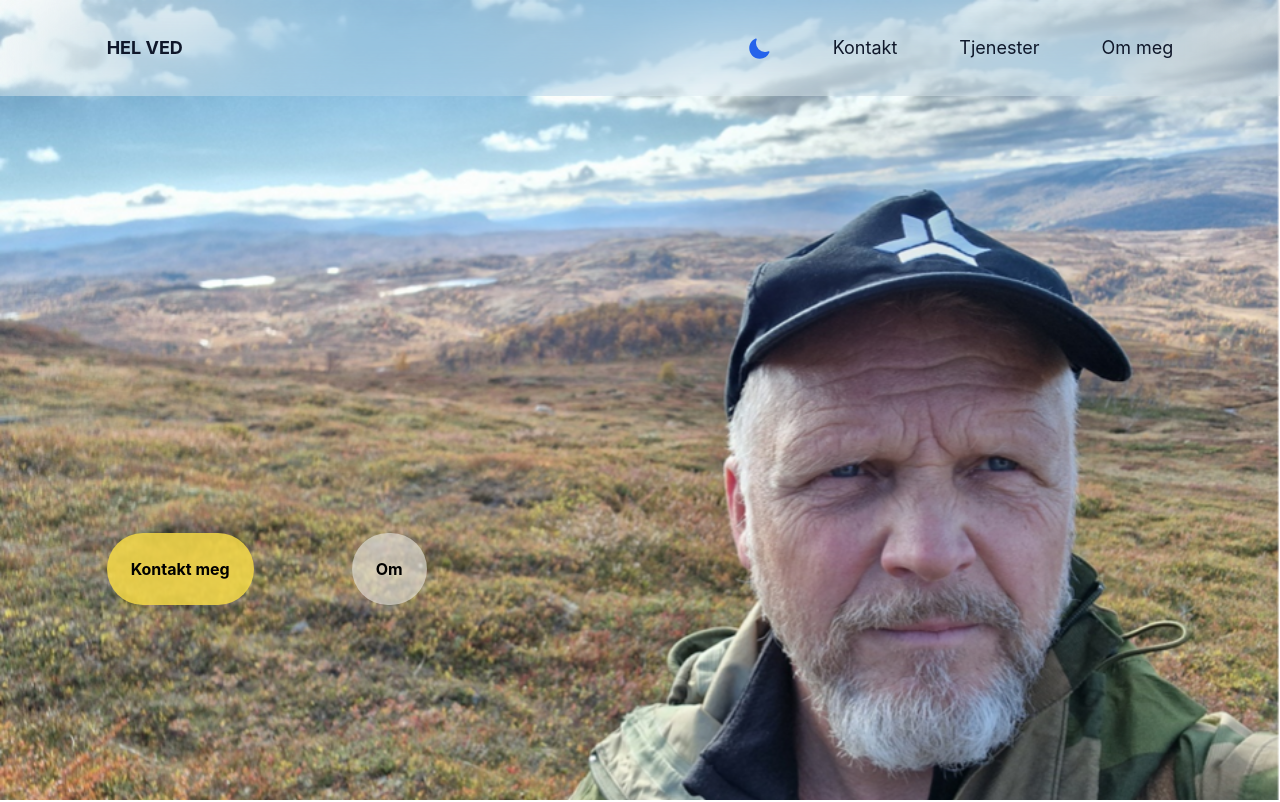
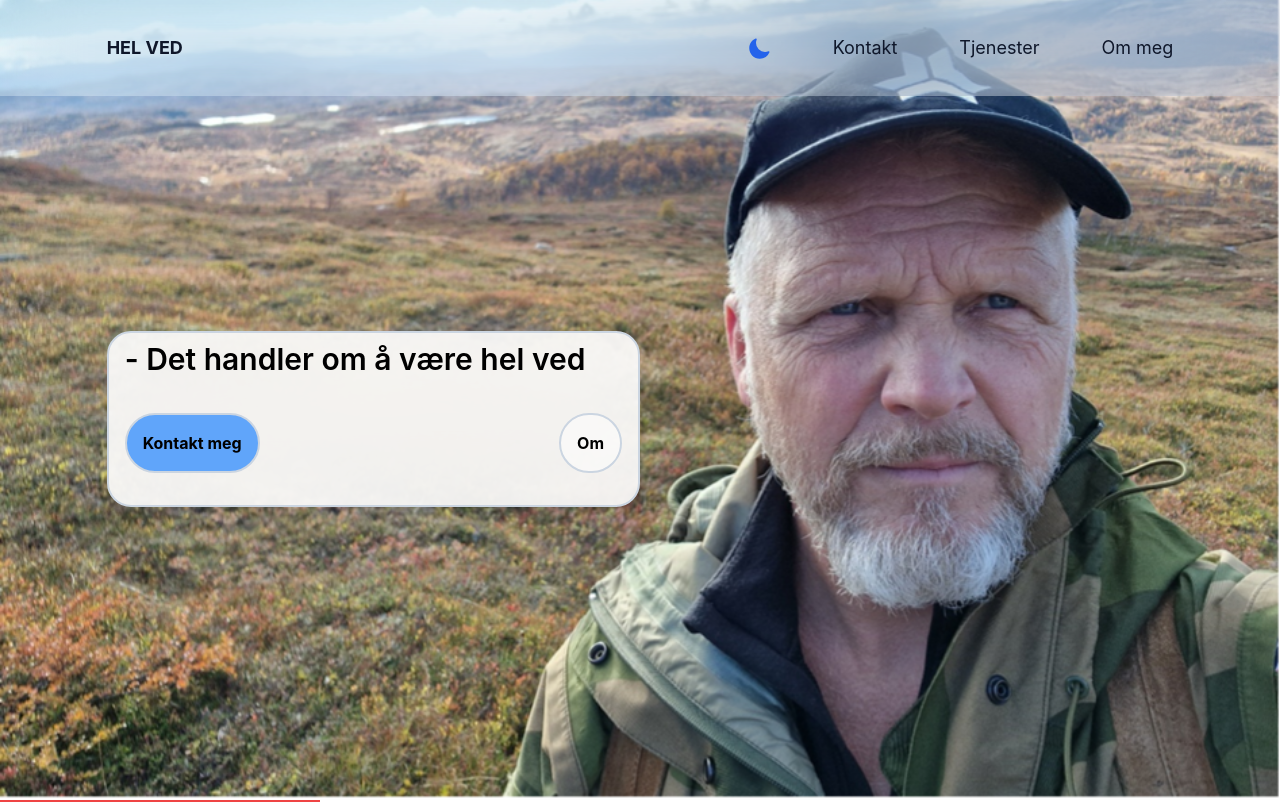
Before and after one commit to tebendheim/jancoach, a React (Vite) app: page / in a window 1280 px wide. Shown: the top 802 px of the page. Built offline with nearby package versions, Linux system fonts and the light colour scheme.

Commit message:
lagt til boks for knapper og tekst på hjemside

```diff
--- a/src/App.tsx
+++ b/src/App.tsx
@@ -20,7 +20,7 @@ function App( {}: React.HTMLAttributes<HTMLDivElement>) {
 	//const [count, setCount] = useState(0);
 
 	return (
-		<section className="grid grid-rows-4 grid-cols-12">
+		<section className="grid grid-rows-4-auto grid-cols-12">
 			<BrowserRouter>
 				<Navbar />
 				<Routes>
--- a/src/Components/Navbar.tsx
+++ b/src/Components/Navbar.tsx
@@ -20,7 +20,7 @@ const Navbar: React.FC = () => {
 
 	const { isDarkMode, toggle } = useDarkMode();
 	return (
-		<section className=" row-start-1 col-span-full row-span-2 z-30">
+		<section className=" row-start-1 col-span-full z-30">
 			<nav className={`fixed backdrop-filter backdrop-blur-2xl bg-white bg-opacity-20 dark:bg-black dark:bg-opacity-75 w-full `}>
 				<div className={`grid ${toggleDD ? "grid-rows-navBar2":"grid-rows-navBar1"} md:grid-rows-1 md:h-24 auto-rows-auto grid-cols-12 items-center`}>
 					<a href="/" className=' font-bold text-lg whitespace-nowrap col-start-2 justify-self-start row-start-1 text-slate-900 dark:text-gray-50 dark:hover:text-gray-400'>
--- a/src/Pages/Home.tsx
+++ b/src/Pages/Home.tsx
@@ -8,18 +8,24 @@ import JanPaaFjeler from '../../Bilder/janPaaFjellet.png'
 function Home():JSX.Element {
 	// h-full w-full relative -top-24 left-0
 	return (
-			<section className="col-span-full row-start-1 grid-cols-12 grid-rows-5">
-				<section className="row-start-1 row-span-2">
+			<section className="col-span-full grid grid-rows-5 grid-cols-12">
+				<section className="row-start-1 row-span-2 col-start-1 col-span-full">
 					<div className="h-screen
 						bg-[url('/Bilder/janPaaFjellet.png')]
 						bg-no-repeat
-						bg-cover bg-clip-content z-0 grid grid-rows-6 grid-cols-12">
-						<div className="z-0 row-start-5 col-start-2 flex col-span-3 justify-between">
-							<div className="backdrop-filter backdrop-blur-2xl rounded-full h-fit p-6 font-bold  whitespace-nowrap bg-yellow-300 bg-opacity-80"><Link  className="text-center align-bottom  text-black " to="/kontakt">Kontakt meg</Link></div>
-							<div className="backdrop-filter backdrop-blur-2xl rounded-full h-fit p-6 font-bold bg-white bg-opacity-50 dark:bg-black dark:bg-opacity-75 "><Link  className="text-center align-bottom text-black dark:text-white " to="/om">Om</Link></div>
+						bg-cover bg-right-bottom bg-clip-content z-0 ">
+						<div className="relative h-full pt-16 md:pt-24 grid grid-rows-12 grid-cols-12">
+							<div className = "relative self-center  h-full w-full row-span-2 col-span-8 col-start-3 row-start-11 sm:col-span-6 sm:col-start-4 lg:row-start-5 lg:col-start-2 lg:col-span-5 lg:row-span-3 bg-white bg-opacity-90 dark:bg-black dark:bg-opacity-60 dark:text-white backdrop-filter backdrop-blur-2xl flex flex-col justify-between border-solid border-slate-300 border-2 border-r-slate-300-300 rounded-3xl">
+								<p className="pl-4 pt-2 self-start font-semibold sm:text-lg md:text-2xl lg:text-2xl xl:text-3xl ">- Det handler om å være hel ved</p>
+								<div className="z-0 flex justify-between mb-2 mx-4 md:mb-6 lg:mb-8 ">
+									<div className="p-4 rounded-full h-fit font-bold  whitespace-nowrap bg-blue-400 border-slate-300 border-2 border-r-slate-300-300"><Link  className="text-center align-bottom  text-black " to="/kontakt">Kontakt meg</Link></div>
+									<div className="p-4 rounded-full h-fit font-bold bg-white bg-opacity-50 dark:bg-black dark:bg-opacity-75 border-slate-300 border-2 border-r-slate-300-300 "><Link  className="text-center align-bottom text-black dark:text-white " to="/om">Om</Link></div>
+								</div>
+							</div>
 						</div>
 					</div>
 				</section>
+				<div className="bg-red-500 row-start-3 row-span-2 col-start-1 col-span-3"></div>
 			</section>
 
 
--- a/tailwind.config.cjs
+++ b/tailwind.config.cjs
@@ -9,11 +9,20 @@ module.exports = {
 				"background": "rgb(210,190,210",
 			},
 			gridAutoRows:{
-				"3":"auto 1fr auto auto / auto 1fr"
+				"3":"auto 1fr auto auto / auto 1fr",
+				"4-auto": "auto auto auto auto"
 			},
 			gridTemplateRows:{
 				"navBar2":"4rem auto",
-				"navBar1":"4rem"
+				"navBar1":"4rem",
+				"12":"repeat(12,1fr)"
+			},
+			gridRowStart:{
+				"8":"8",
+				"9":"9",
+				"10":"10",
+				"11":"11",
+				"12":"12",
 			},
 
 		},
```
